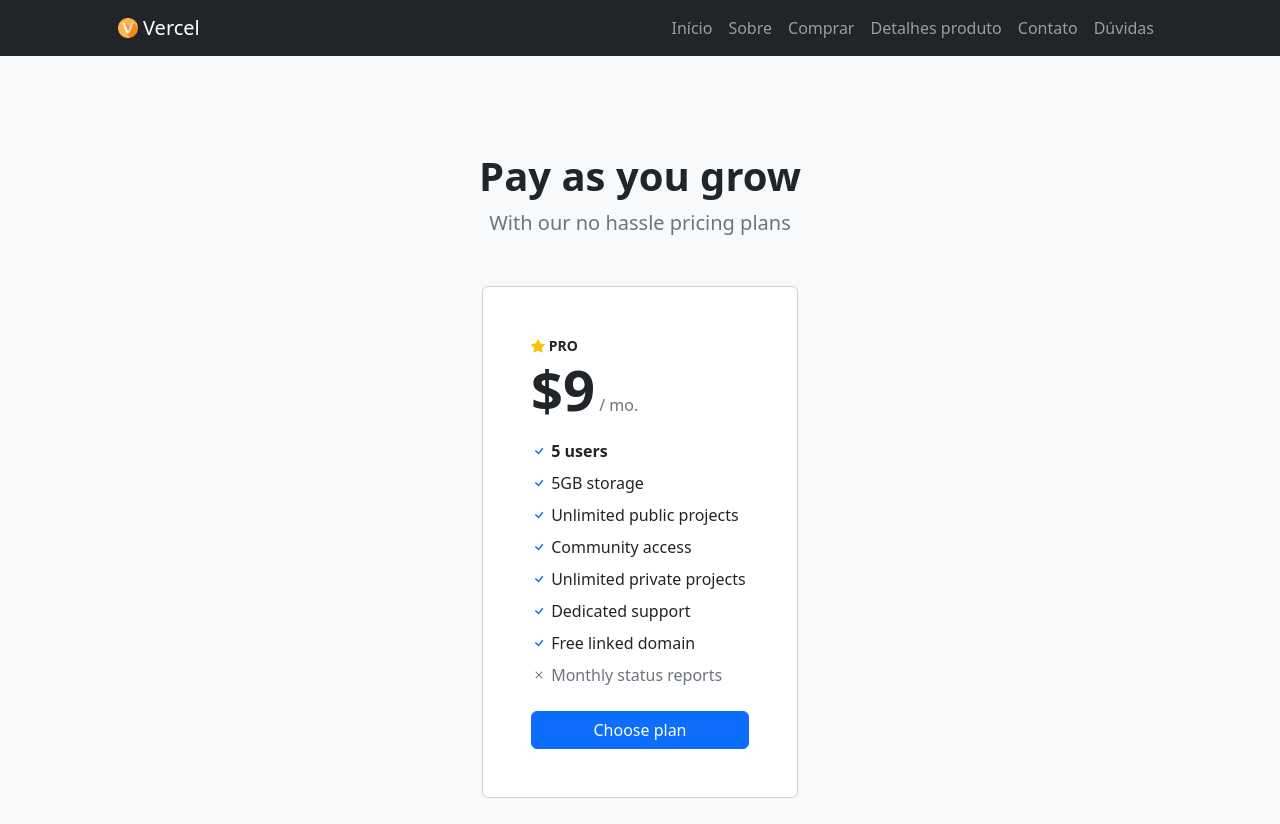
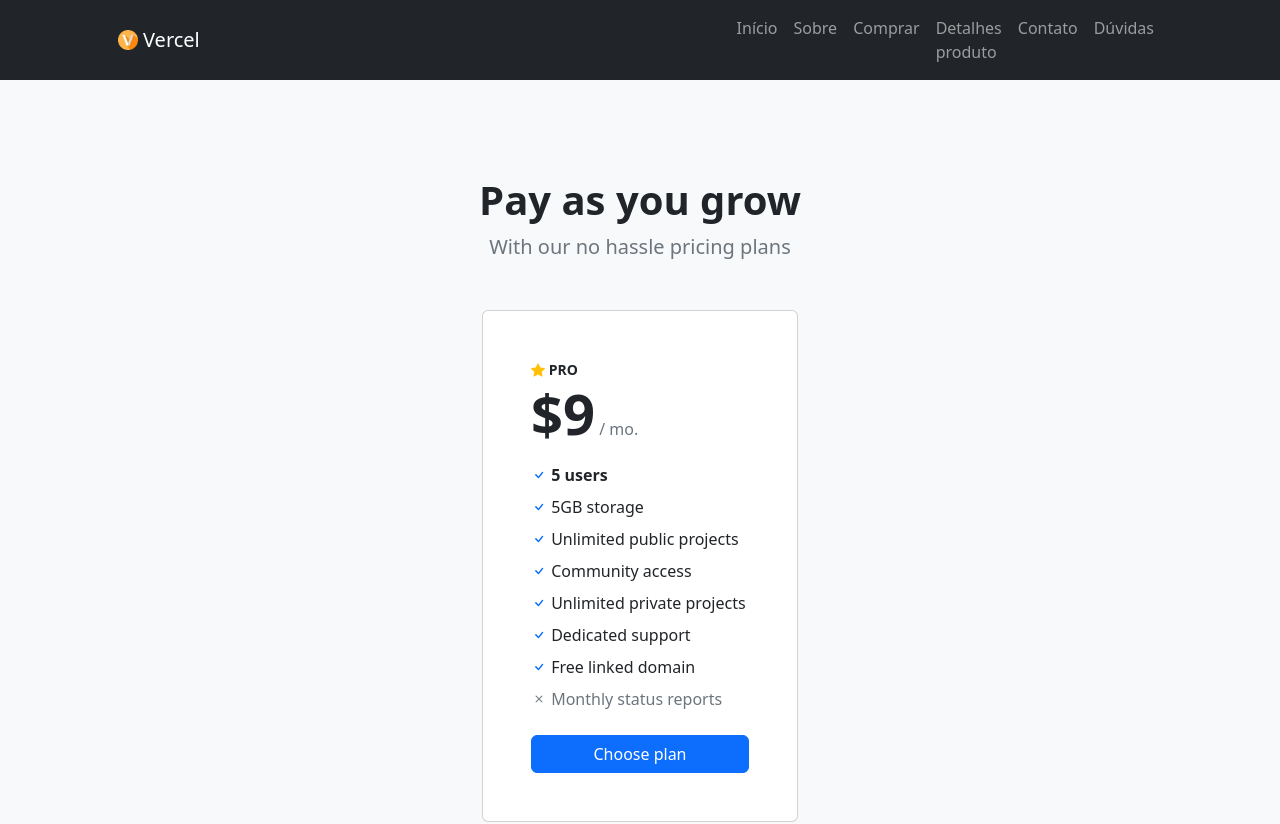
Before and after one commit to marcotulionasc/teste_loja, a plain HTML site: page pricing.html in a window 1280 px wide. Shown: the top 824 px of the page. Drawn offline with nearby package versions, Linux system fonts and the light colour scheme.

Commit message:
estetica

```diff
--- a/pricing.html
+++ b/pricing.html
@@ -24,7 +24,7 @@
                                                     <li class="nav-item"><a class="nav-link" href="index.html">Início</a></li>
                                                     <li class="nav-item"><a class="nav-link" href="about.html">Sobre</a></li>
                                                     <li class="nav-item"><a class="nav-link" href="pricing.html">Comprar</a></li>
-                                                    <li class="nav-item"><a class="nav-link" href="portfolio-overview.html">Detalhes produto</a></li>
+                                                    <li class="nav-item"><a class="nav-link" href="portfolio-overview.html">Detalhes <br>produto</a></li>
                                                     <li class="nav-item"><a class="nav-link" href="contact.html">Contato</a></li>
                                                     <li class="nav-item"><a class="nav-link" href="faq.html">Dúvidas</a></li>
                                                     <li class="nav-item dropdown">
```
